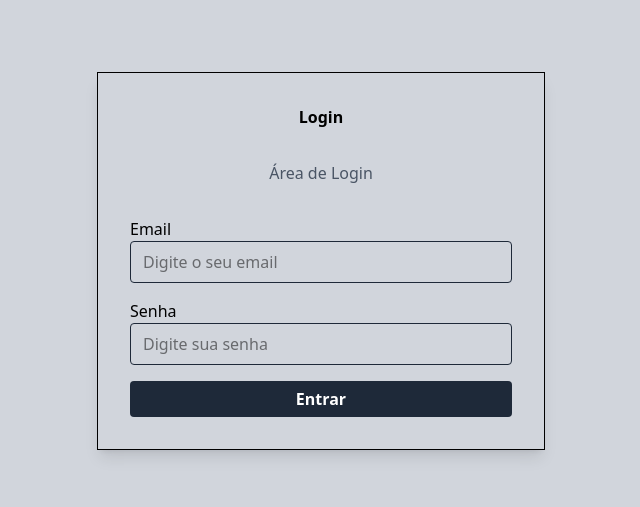
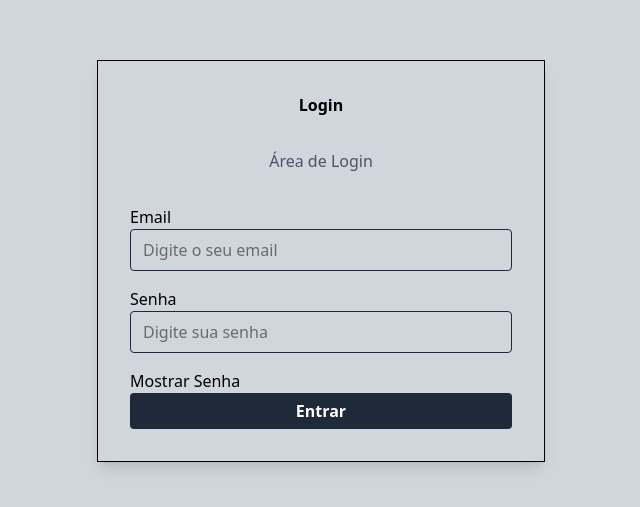
Before and after one commit to Eduardo-Bucci/Geladeira_Inteligente, a Next.js app: page /login in a window 1280 px wide. Shown: the part 139-646 px from the top of the page, without its empty margins (319-959 px from the left). Built offline with nearby package versions, Linux system fonts and the light colour scheme.

Commit message:
parte de mostrar senha incompleta

```diff
--- a/app/login/page.tsx
+++ b/app/login/page.tsx
@@ -1,9 +1,12 @@
 "use client"
+import {useState} from "react"
 
 // Ler ai tropa: Seria bom mudar a parte de "Área de Login" para algo mais descritivo,
 // só que fiquei sem ideias :(
 
 export default function Login() {
+
+  const [verSenha, setVerSenha] = useState(false);
 
   function entrar(){
 
@@ -29,11 +32,20 @@ export default function Login() {
 
 
                 <label>Senha</label>
-                <input type="text"
+                <input type={verSenha ? "text" : "password"}
+
                 placeholder="Digite sua senha"
                 className="mb-4 w-full rounded border border-gray-800 px-3 py-2 focus:outline-none focus:ring focus:ring-gray-800"
                 required
                 />
+
+
+                <button type="button" onClick={() => setVerSenha(!verSenha)}>
+                  {verSenha ? "Ocultar Senha" : "Mostrar Senha"}
+
+                </button>
+
+
 
 
                  <button type="submit"
```
